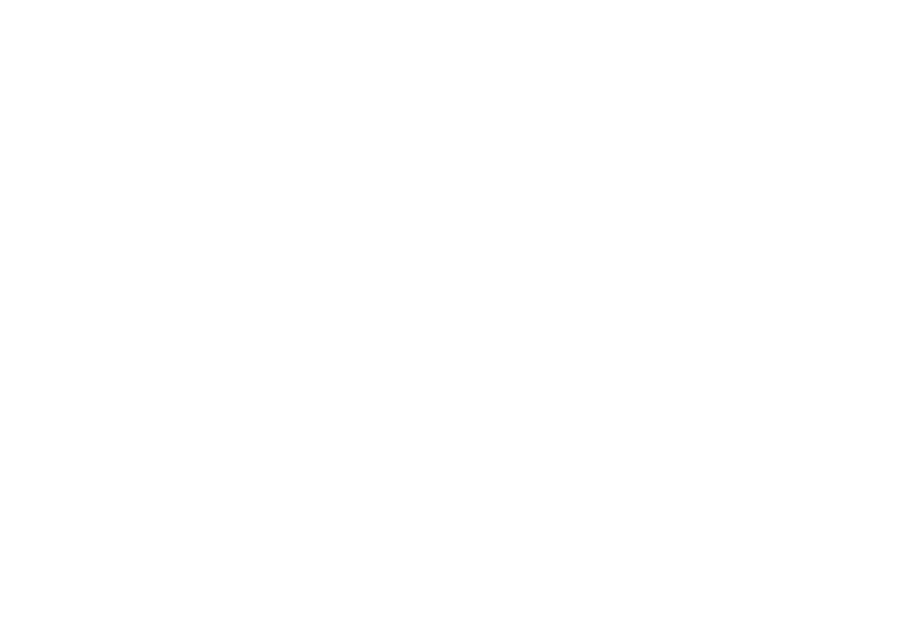
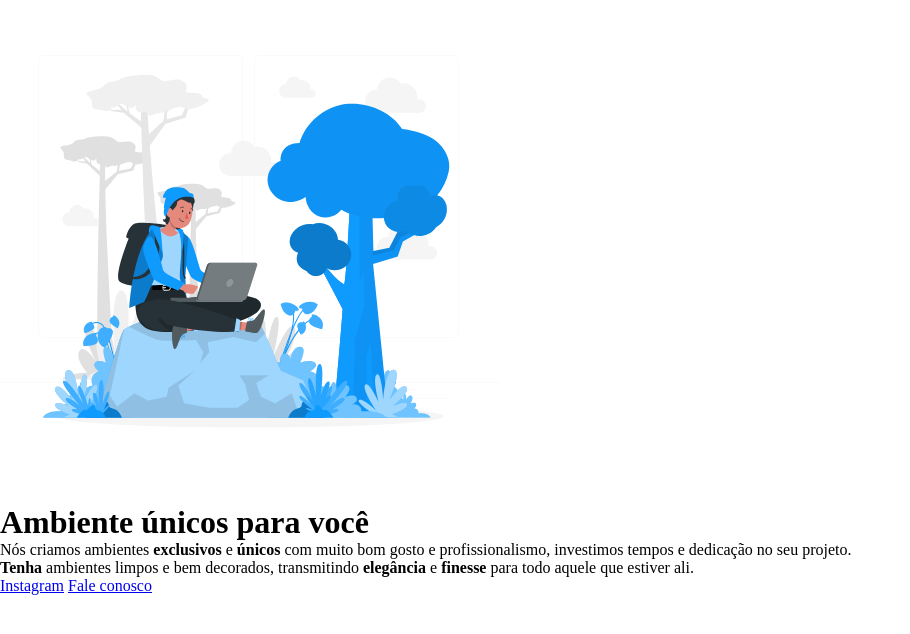
Before and after one commit to NiloMarcos/Projeto-01-Explorer, a plain HTML site: page index.html in a window 1280 px wide. Shown: the whole page, without its empty margins (0-910 px from the left). Drawn offline with Linux system fonts and the light colour scheme.

Commit message:
feat(home): criando o esqueleto inicial

```diff
--- a/index.html
+++ b/index.html
@@ -1,11 +1,32 @@
 <!DOCTYPE html>
 <html lang="pt-br">
+
 <head>
   <meta charset="UTF-8">
   <meta name="viewport" content="width=device-width, initial-scale=1.0">
   <title>Projeto 01 - Explorer</title>
+
+  <link rel="stylesheet" href="styles.css">
 </head>
+
 <body>
+  <div id="hero">
+    <img src="assets/bannerFooter.svg" alt="Banner da home - Um homem programando ao ar livre">
 
+    <h1>Ambiente <span>únicos</span> para você</h1>
+
+    <p>Nós criamos ambientes <strong>exclusivos</strong> e <strong>únicos</strong> com muito bom gosto e profissionalismo, investimos tempos e dedicação no seu projeto.</p>
+
+    <p>
+      <strong>Tenha</strong> ambientes limpos e bem decorados, transmitindo <strong>elegância</strong> e <strong>finesse</strong> para todo aquele que estiver ali.
+    </p>
+  </div>
+
+  <footer id="footer">
+    <a href="#">Instagram</a>
+
+    <a href="#">Fale conosco</a>
+  </footer>
 </body>
+
 </html>
--- a/styles.css
+++ b/styles.css
@@ -0,0 +1,5 @@
+* {
+  margin: 0;
+  padding: 0;
+  box-sizing: border-box;
+}
```
Also changed, not shown: assets/bannerFooter.svg (added).
